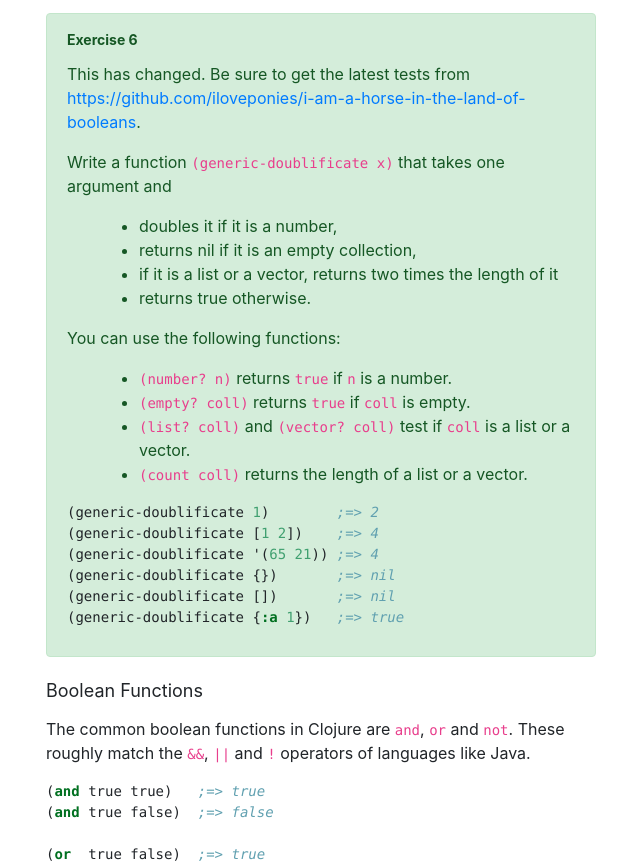
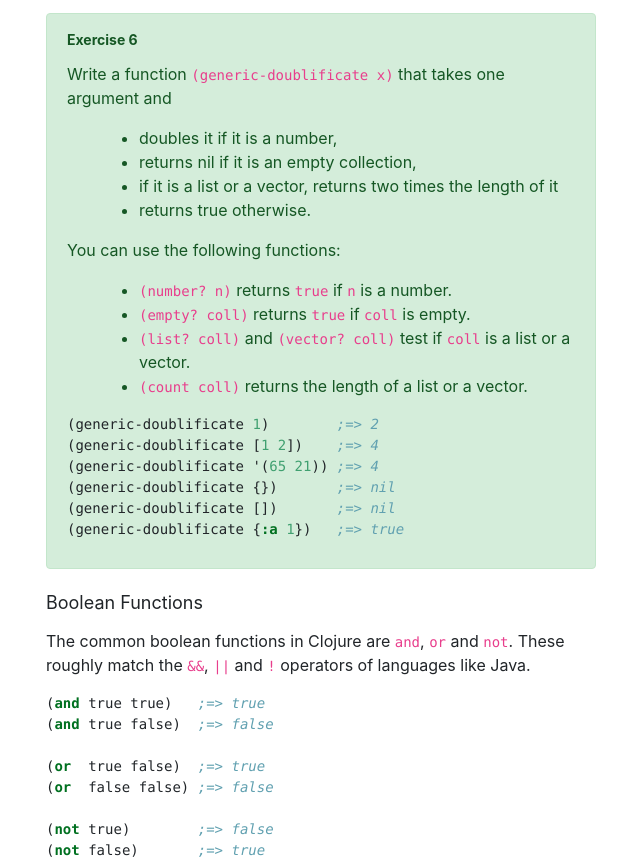
Before and after one commit to iloveponies/120-hour-epic-sax-marathon, a plain HTML site: page I-am-a-horse-in-the-land-of-booleans.html in a window 1280 px wide. Shown: the part 5984-6846 px from the top of the page, without its empty margins (319-959 px from the left). Drawn offline with nearby package versions, Linux system fonts and the light colour scheme; some packages are replaced by stand-ins of ours.

Commit message:
Removed obsolete remark about updated exercise

```diff
--- a/I-am-a-horse-in-the-land-of-booleans.html
+++ b/I-am-a-horse-in-the-land-of-booleans.html
@@ -235,8 +235,6 @@ Exercise 5
 <section class="alert alert-success"><h3>
 Exercise 6
 </h3>
-
-<p>This has changed. Be sure to get the latest tests from <a href="https://github.com/iloveponies/i-am-a-horse-in-the-land-of-booleans">https://github.com/iloveponies/i-am-a-horse-in-the-land-of-booleans</a>.</p>
 <p>Write a function <code>(generic-doublificate x)</code> that takes one argument and</p>
 <ul>
 <li>doubles it if it is a number,</li>
```
